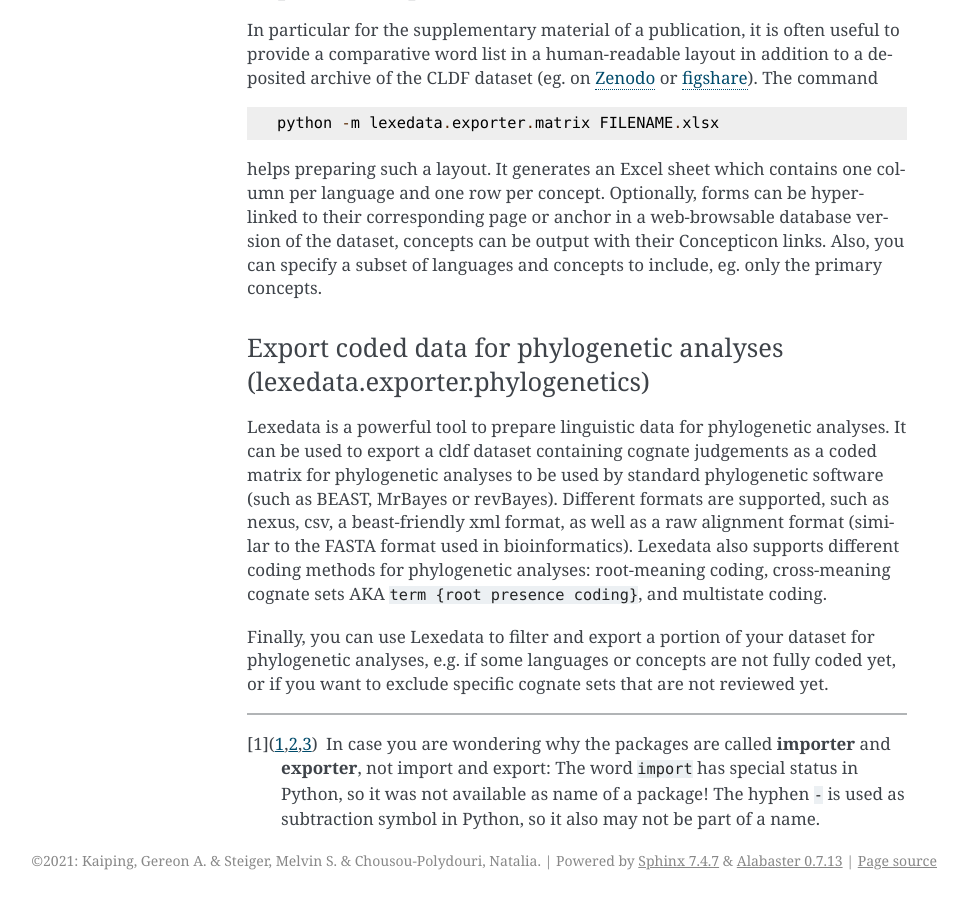
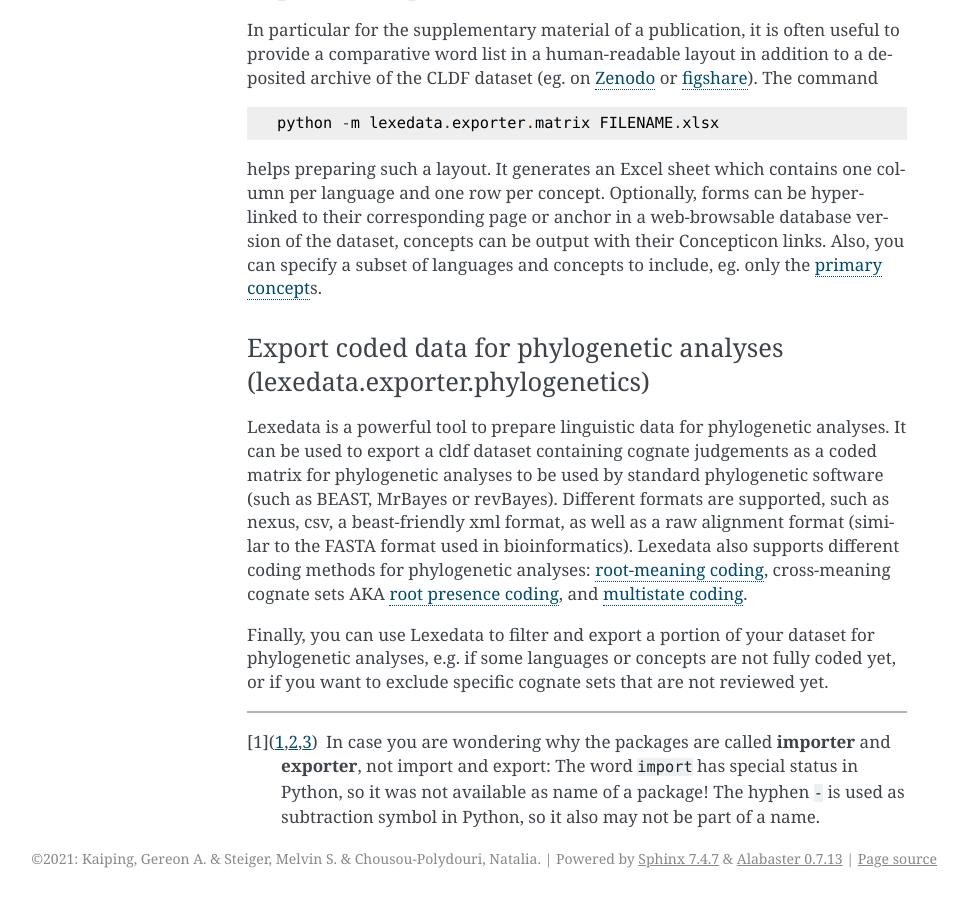
Before and after one commit to lexedata/lexedata, a Sphinx documentation site: the page built from docs/Manual.md, in a window 1280 px wide and 900 px high, scrolled down 13620 px. Shown: the whole window, without its empty margins (173-1141 px from the left). Built offline with Sphinx 7.4.7, drawn with Linux system fonts in a browser that asks for light colours.

Commit message:
No space at start of term

````diff
--- a/docs/Manual.md
+++ b/docs/Manual.md
@@ -268,7 +268,7 @@ or [figshare](https://figshare.com/)). The command
 python -m lexedata.exporter.matrix FILENAME.xlsx
 ```
 
-helps preparing such a layout. It generates an Excel sheet which contains one column per language and one row per concept. Optionally, forms can be hyperlinked to their corresponding page or anchor in a web-browsable database version of the dataset, concepts can be output with their Concepticon links. Also, you can specify a subset of languages and concepts to include, eg. only the {term}` primary concept`s.
+helps preparing such a layout. It generates an Excel sheet which contains one column per language and one row per concept. Optionally, forms can be hyperlinked to their corresponding page or anchor in a web-browsable database version of the dataset, concepts can be output with their Concepticon links. Also, you can specify a subset of languages and concepts to include, eg. only the {term}`primary concept`s.
 
 ### Export coded data for phylogenetic analyses (lexedata.exporter.phylogenetics)
 
@@ -278,8 +278,8 @@ as a coded matrix for phylogenetic analyses to be used by standard phylogenetic
 software (such as BEAST, MrBayes or revBayes). Different formats are supported,
 such as nexus, csv, a beast-friendly xml format, as well as a raw alignment
 format (similar to the FASTA format used in bioinformatics). Lexedata also
-supports different coding methods for phylogenetic analyses: {term}` root-meaning coding`,
-cross-meaning cognate sets AKA `term {root presence coding}`, and {term}` multistate coding`.
+supports different coding methods for phylogenetic analyses: {term}`root-meaning coding`,
+cross-meaning cognate sets AKA {term}`root presence coding`, and {term}`multistate coding`.
 
 Finally, you can use Lexedata
 to filter and export a portion of your dataset for phylogenetic analyses, e.g.
````
